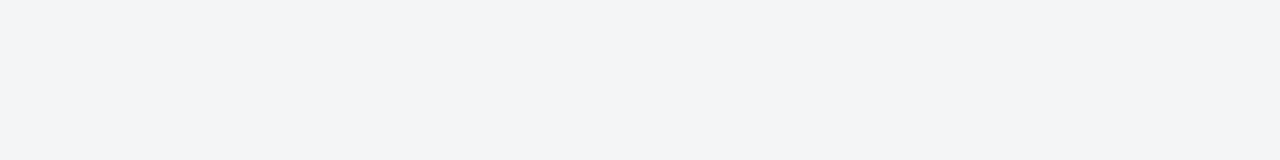
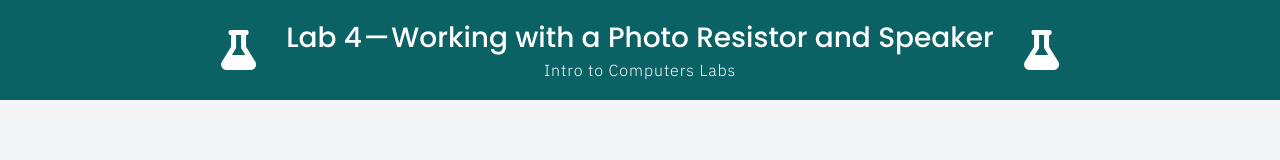
Before and after one commit to code-warrior/arduino-labs, a website: page app/views/04/index.html in a window 1280 px wide. Drawn offline with nearby package versions, Linux system fonts and the light colour scheme; files that its build step writes are made by us from their sources.

Commit message:
Add the header element via layouts

```diff
--- a/app/views/04/index.html
+++ b/app/views/04/index.html
@@ -5,5 +5,9 @@
   }}
 <body>
 {% include 'app/controllers/blocks/ie_version_warning.njk' %}
+{{ layouts.header(
+  'Lab 4 — Working with a Photo Resistor and Speaker' | safe,
+  '<a href=".././">Intro to Computers Labs</a>' | safe
+) }}
 </body>
 </html>
```
